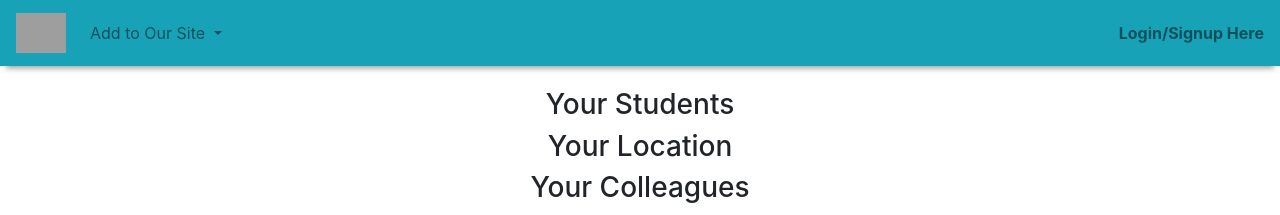
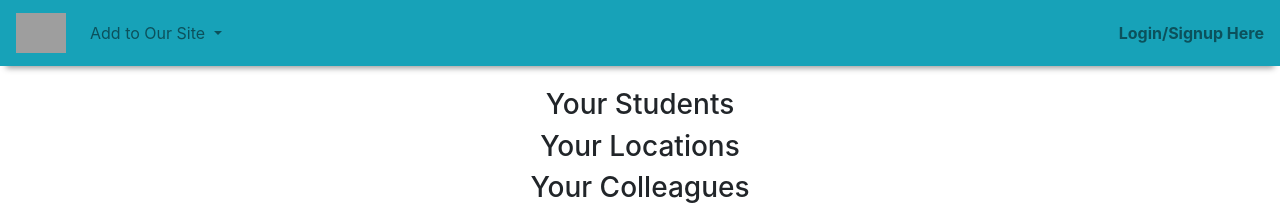
Before and after one commit to JUMP-2019-HTML-Project-Team-3/JUMP-Final-Project, an Angular app in the folder angular/: page /instructor in a window 1280 px wide. Shown: the top 215 px of the page. Built offline with nearby package versions, Linux system fonts and the light colour scheme; no server answers; grey boxes are pictures that could not be loaded.

Commit message:
still no

```diff
--- a/angular/src/app/View/InstructorLoggedIn/instructorHome.component.html
+++ b/angular/src/app/View/InstructorLoggedIn/instructorHome.component.html
@@ -2,17 +2,19 @@
 
 <div>
   <h3>Your Students</h3>
+  {{students}}
   <!-- <app-students></app-students> -->
 </div>
 
 <div>
-  <h3>Your Location</h3>
-  <app-instructor-locations></app-instructor-locations>
+  <h3>Your Locations</h3>
+  {{locations}}
+  <!-- <app-instructor-locations></app-instructor-locations> -->
 </div>
 
 <div>
   <h3>Your Colleagues</h3>
-  <!-- <app-students></app-students> -->
+  <!-- <app-instructors></app-instructors> -->
 </div>
 
 <div>
--- a/angular/src/app/View/InstructorLoggedIn/instructorHome.component.ts
+++ b/angular/src/app/View/InstructorLoggedIn/instructorHome.component.ts
@@ -1,10 +1,17 @@
 import { Component, OnInit } from '@angular/core';
+import {Repository} from '../../models/repository';
+import { Student } from '../../models/student.model';
+import { Location } from '../../models/location.model';
+
 
 @Component({
-    // selector: 'app-instructor-home',
+    selector: 'app-instructor-home',
     templateUrl: './instructorHome.component.html'
 })
 
 export class InstructorHomeComponent {
+    constructor(private repo: Repository) { }
 
+    students: Student[] = [];
+    locations: Location[] = [];
 }
--- a/angular/src/app/models/repository.ts
+++ b/angular/src/app/models/repository.ts
@@ -272,9 +272,6 @@ export class Repository {
       this.http.delete(resourcesUrl + '/' + id)
     .subscribe(response => this.getResources());
   }
-
-
-
 
     // Stuff for Student
     subscribeToStudentFetch(): Subject<boolean> {
```
